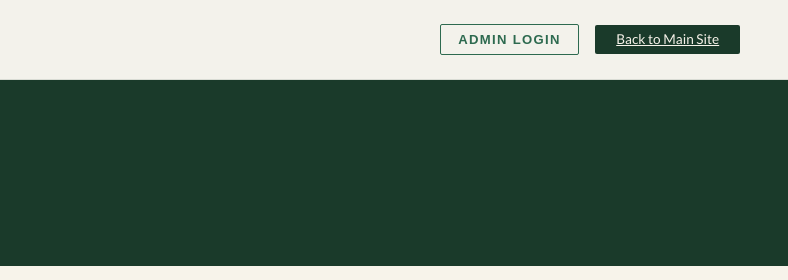
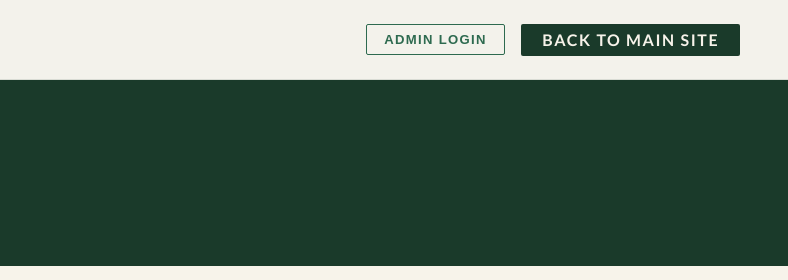
Before and after one commit to magrizauk/crawleycroquetclub.org.uk, a plain HTML site: page gallery.html in a window 1280 px wide. Shown: the top 280 px of the page, 492-1280 px from the left. Drawn offline with nearby package versions, Linux system fonts and the light colour scheme; no server answers.

Commit message:
Add files via upload

```diff
--- a/gallery.html
+++ b/gallery.html
@@ -472,7 +472,7 @@
   <div class="nav-right" style="display:flex;align-items:center;gap:1rem;">
     <a class="nav-back-gallery" id="navBackGallery" href="#">&larr; All Collections</a>
     <button class="nav-admin-btn" id="adminBtn">Admin Login</button>
-    <a href="index.html" class="nav-cta" style="font-size:0.85rem;">Back to Main Site</a>
+    <a href="index.html" class="nav-cta" style="text-transform:uppercase;text-decoration:none;font-weight:700;letter-spacing:0.1em;">Back to Main Site</a>
   </div>
 </nav>
 
```
